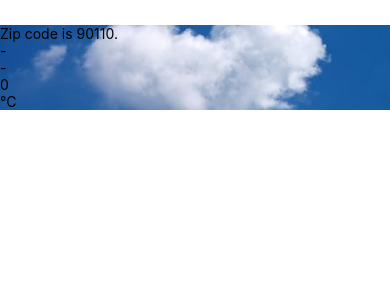
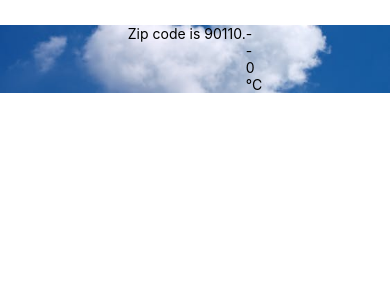
Before and after one commit to n4sunday/3SA04-React-Native, a React Native app: screen / in a window 390 px wide. Shown: the top 300 px of the page. Built offline with nearby package versions, Linux system fonts and the light colour scheme.

Commit message:
Update 5 Flex Box

```diff
--- a/components/Weather.js
+++ b/components/Weather.js
@@ -1,5 +1,5 @@
 import React from 'react';
-import { StyleSheet, Text, View ,ImageBackground} from 'react-native';
+import { StyleSheet, Text, View, ImageBackground } from 'react-native';
 import Forecast from './Forecast';
 
 export default class Weather extends React.Component {
@@ -15,14 +15,18 @@ export default class Weather extends React.Component {
         return (
             <View style={styles.container}>
                 <ImageBackground source={require('../bg.jpeg')} style={styles.backdrop}>
-                    <Text>Zip code is {this.props.zipCode}.</Text>
-                    <Forecast {...this.state.forecast} />
+                <View style={styles.flexDir}>
+                        <Text>Zip code is {this.props.zipCode}.</Text>
+                        <Forecast {...this.state.forecast} />
+                    </View>
                 </ImageBackground>
-            </View>
+            </View >
         );
     }
 }
 const styles = StyleSheet.create({
     container: { paddingTop: 25 },
     backdrop: { width: '100%', height: '100%' },
+    flexDir: {flexDirection: 'row',justifyContent: 'center'},
+
 });
```
